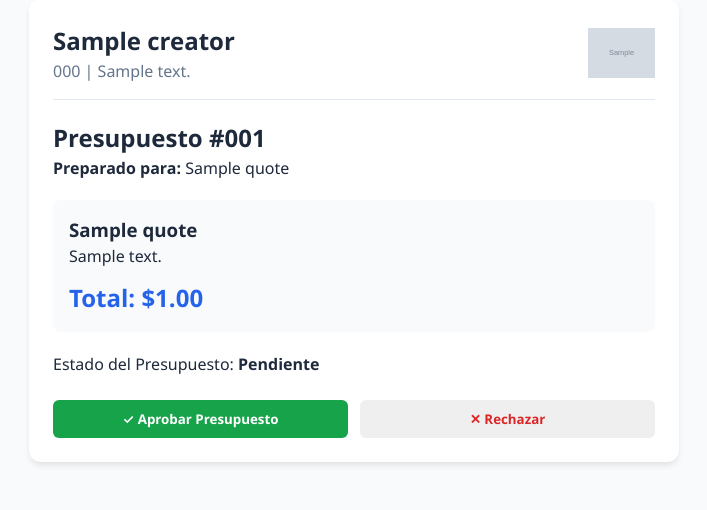
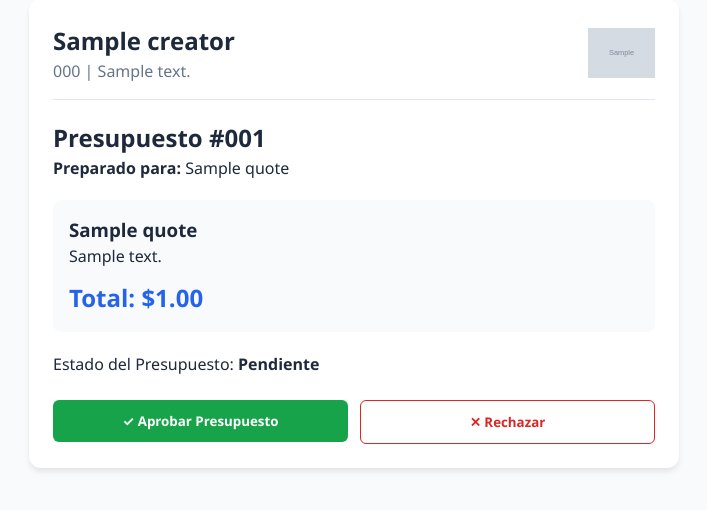
Before and after one commit to owenvaldez46-dot/QuoteFlow, a FastAPI app: template templates/public_quote.html in a window 1280 px wide. Shown: the part 61-571 px from the top of the page, without its empty margins (286-993 px from the left). Run offline with FastAPI, Linux system fonts and the light colour scheme; the template is opened without the code that fills it: most values are stand-ins (such as "Sample title", 1, 10 or a date in 2020); grey boxes marked "Sample" are stand-in pictures.

Commit message:
Change form action URLs to include token
Updated the action URLs for the approval and rejection forms to include a token for better security.

```diff
--- a/templates/public_quote.html
+++ b/templates/public_quote.html
@@ -32,17 +32,17 @@
 
             {% if quote.status == 'Pendiente' %}
             <div style="display: flex; gap: 12px; margin-top: 24px;">
-                <form action="respond" method="POST" style="flex: 1;">
+                <form action="/q/{{ token }}/respond" method="POST" style="flex: 1;">
                     <input type="hidden" name="csrf_token" value="{{ csrf_token }}">
                     <input type="hidden" name="action" value="approve">
-                    <button type="submit" class="btn btn-primary" style="width: 100%; background: #16a34a;">
+                    <button type="submit" class="btn btn-primary" style="width: 100%; background: #16a34a; border: none; padding: 12px; border-radius: 6px; font-weight: bold; color: white; cursor: pointer;">
                         ✓ Aprobar Presupuesto
                     </button>
                 </form>
-                <form action="respond" method="POST" style="flex: 1;">
+                <form action="/q/{{ token }}/respond" method="POST" style="flex: 1;">
                     <input type="hidden" name="csrf_token" value="{{ csrf_token }}">
                     <input type="hidden" name="action" value="reject">
-                    <button type="submit" class="btn btn-outline" style="width: 100%; color: #dc2626; border-color: #dc2626;">
+                    <button type="submit" class="btn btn-outline" style="width: 100%; color: #dc2626; border: 1px solid #dc2626; padding: 12px; border-radius: 6px; font-weight: bold; background: transparent; cursor: pointer;">
                         ✕ Rechazar
                     </button>
                 </form>
```
